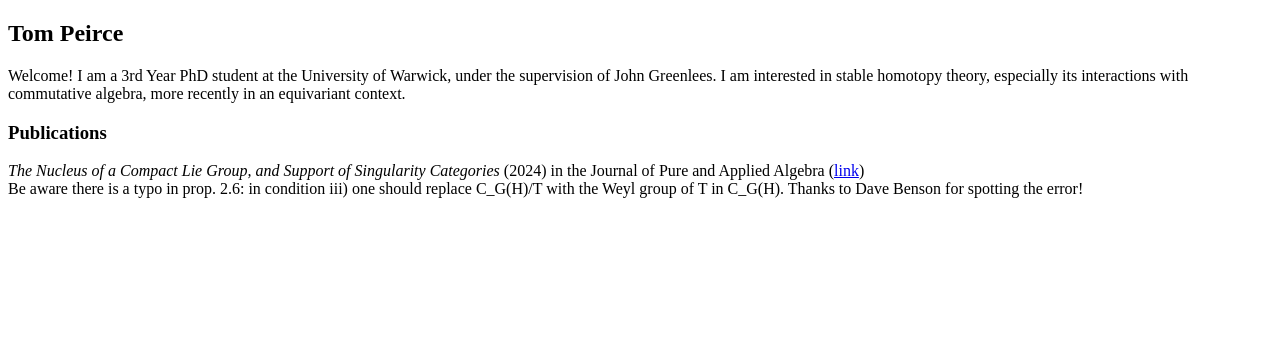
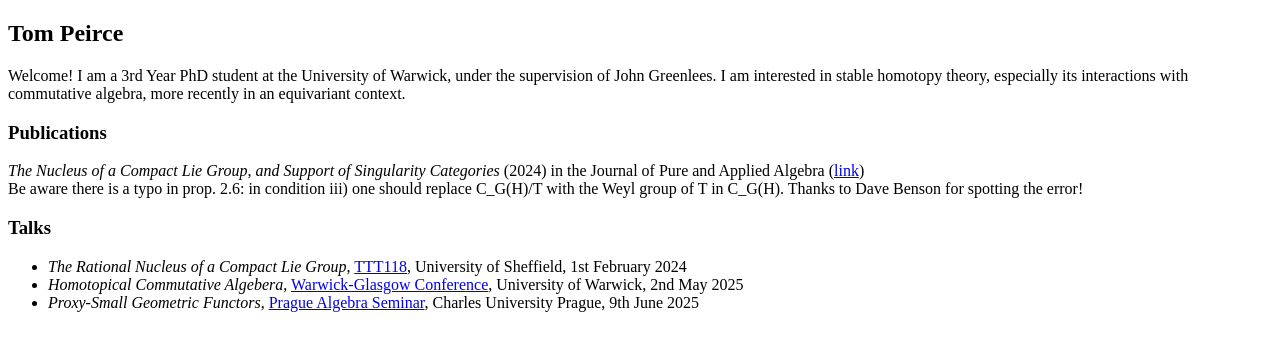
Before and after one commit to tmprce/tmprce.github.io, a plain HTML site: page index.html in a window 1280 px wide. Drawn offline with Linux system fonts and the light colour scheme.

Commit message:
Update index.html

```diff
--- a/index.html
+++ b/index.html
@@ -3,8 +3,21 @@
 <body>
 <h2>Tom Peirce</h2>
   <p> Welcome! I am a 3rd Year PhD student at the University of Warwick, under the supervision of John Greenlees. I am interested in stable homotopy theory, especially its interactions with commutative algebra, more recently in an equivariant context.</p>
-  <h3>Publications</h3>
+<div class="row">
+<div class="column">
+	<h3>Publications</h3>
 	<i>The Nucleus of a Compact Lie Group, and Support of Singularity Categories</i> (2024) in the Journal of Pure and Applied Algebra (<a href=https://doi.org/10.1016/j.jpaa.2024.107780>link</a>)<br />
 	Be aware there is a typo in prop. 2.6: in condition iii) one should replace C_G(H)/T with the Weyl group of T in C_G(H). Thanks to Dave Benson for spotting the error!
+</div>
+<div class="column">
+	<h3>Talks</h3>
+	<ul>
+		<li><i>The Rational Nucleus of a Compact Lie Group</i>, <a href=https://sarah-whitehouse.sites.sheffield.ac.uk/transalpine-topology-tetrahedron/past-events/ttt118-sheffield> TTT118</a>, University of Sheffield, 1st February 2024</li>
+		<li><i>Homotopical Commutative Algebera</i>, <a href=https://www.marctruter.com/conferences> Warwick-Glasgow Conference</a>, University of Warwick, 2nd May 2025</li>
+		<li><i>Proxy-Small Geometric Functors</i>, <a href=https://www.mff.cuni.cz/en/math/ka/events/seminars/algebra-seminar> Prague Algebra Seminar</a>, Charles University Prague, 9th June 2025</li>
+	</ul>
+</div>
+</div>
+
 </body>
 </html>
```
